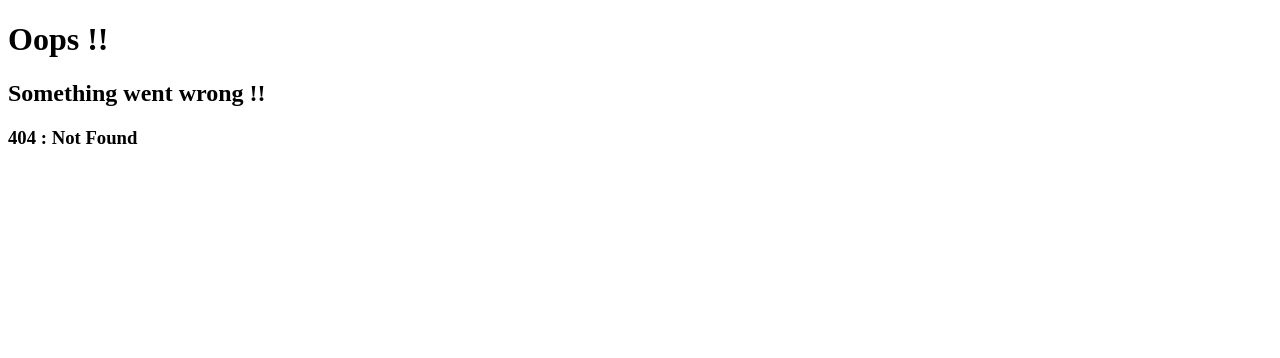
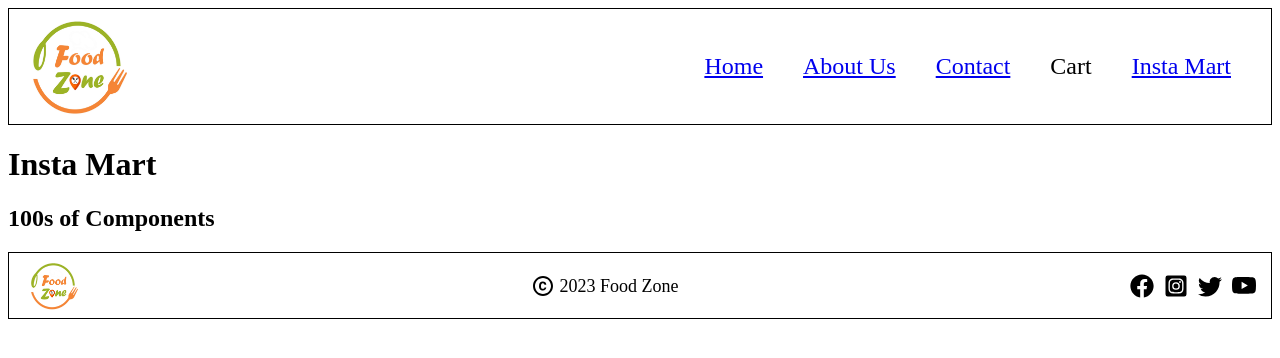
Before and after one commit to nikhilreddych/food-zone, a React (Vite) app: page /instamart in a window 1280 px wide. Before the commit this address had no page. Shown: the top 358 px of the page. Built offline with nearby package versions, Linux system fonts and the light colour scheme.

Commit message:
Lazy and suspense

```diff
--- a/src/App.js
+++ b/src/App.js
@@ -1,13 +1,16 @@
-import React from "react";
+import React, { lazy, Suspense } from "react";
 import ReactDOM from "react-dom/client";
 import Header from "./components/Header";
 import Body from "./components/Body";
 import Footer from "./components/Footer";
-import About from "./components/About";
 import Contact from "./components/Contact";
 import Error from "./components/Error";
 import { createBrowserRouter, Outlet, RouterProvider } from "react-router-dom";
 import RestaurantMenu from "./components/RestaurantMenu";
+import Shimmer from "./components/Shimmer";
+
+const InstaMart = lazy(() => import("./components/InstaMart"));
+const About = lazy(() => import("./components/About"));
 
 const AppLayout = () => {
   return (
@@ -30,7 +33,7 @@ const routerConfig = createBrowserRouter([
       },
       {
         path: "/about",
-        element: <About />
+        element: <Suspense fallback={<h2>Loading...</h2>}><About /></Suspense>
       },
       {
         path: "/contact",
@@ -39,6 +42,10 @@ const routerConfig = createBrowserRouter([
       {
         path: "/restaurants/:resId",
         element: <RestaurantMenu />
+      },
+      {
+        path: "/instamart",
+        element: <InstaMart /> //ideally this should throw error and not load as not wrapped with Suspense. But it is loading. Strange !! Why?
       }
     ],
     errorElement: <Error />
--- a/src/components/Header.js
+++ b/src/components/Header.js
@@ -12,6 +12,7 @@ const Header = () => {
             <li><Link to="/about">About Us</Link></li>
             <li><Link to="/contact">Contact</Link></li>
             <li>Cart</li>
+            <li><Link to="/instamart">Insta Mart</Link></li>
           </ul>
         </div>
       </div>
--- /dev/null
+++ b/src/components/InstaMart.js
@@ -0,0 +1,10 @@
+const InstaMart = () => {
+    return (
+        <div>
+            <h1>Insta Mart</h1>
+            <h2>100s of Components</h2>
+        </div>
+    )
+}
+
+export default InstaMart;
```
